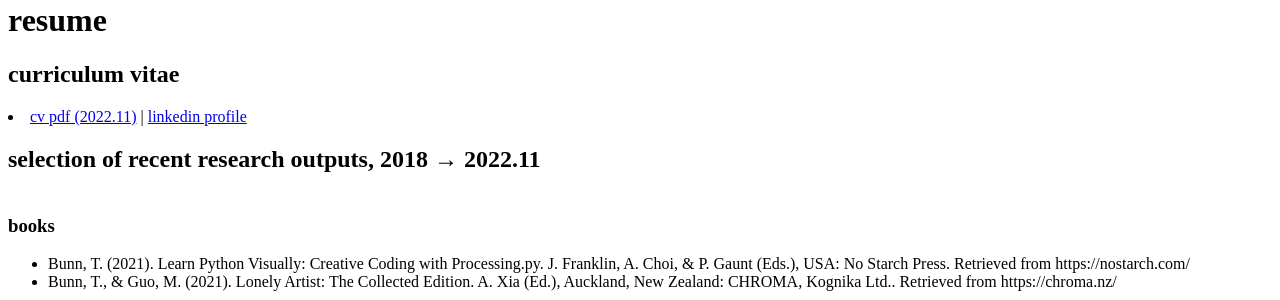
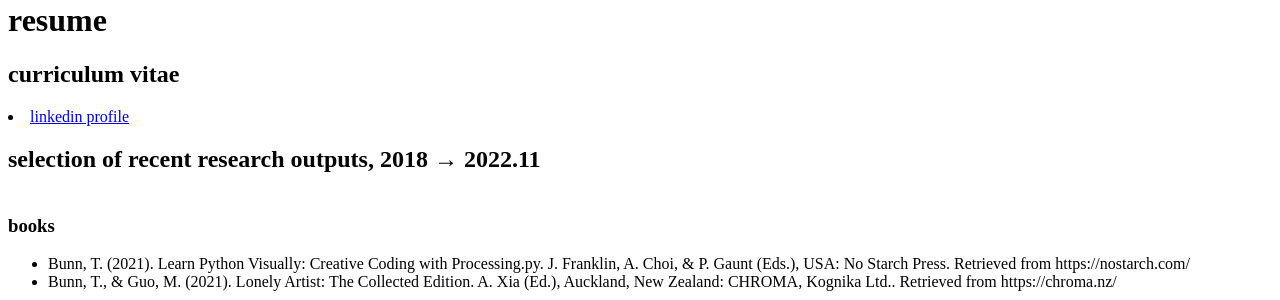
Before and after one commit to tabreturn/tabreturn.portfolio, a Jekyll site: the page built from resume.html, in a window 1280 px wide. Shown: the part 187-487 px from the top of the page. Built offline with Jekyll 4.4.1, drawn with Linux system fonts in a browser that asks for light colours; comment, search, counter and statistics services are not loaded.

Commit message:
- comment out cv

```diff
--- a/resume.html
+++ b/resume.html
@@ -6,7 +6,7 @@ title:  resume
 <div class="entryContainer">
   <h2>curriculum vitae</h2>
   <p><li>
-    <a href="cv/cv-2022-11.pdf">cv pdf (2022.11)</a> |
+    <!--<a href="cv/cv-2022-11.pdf">cv pdf (2022.11)</a> |-->
     <a href="https://www.linkedin.com/in/tabreturn/">linkedin profile</a>
   </li></p>
 </div>
```
